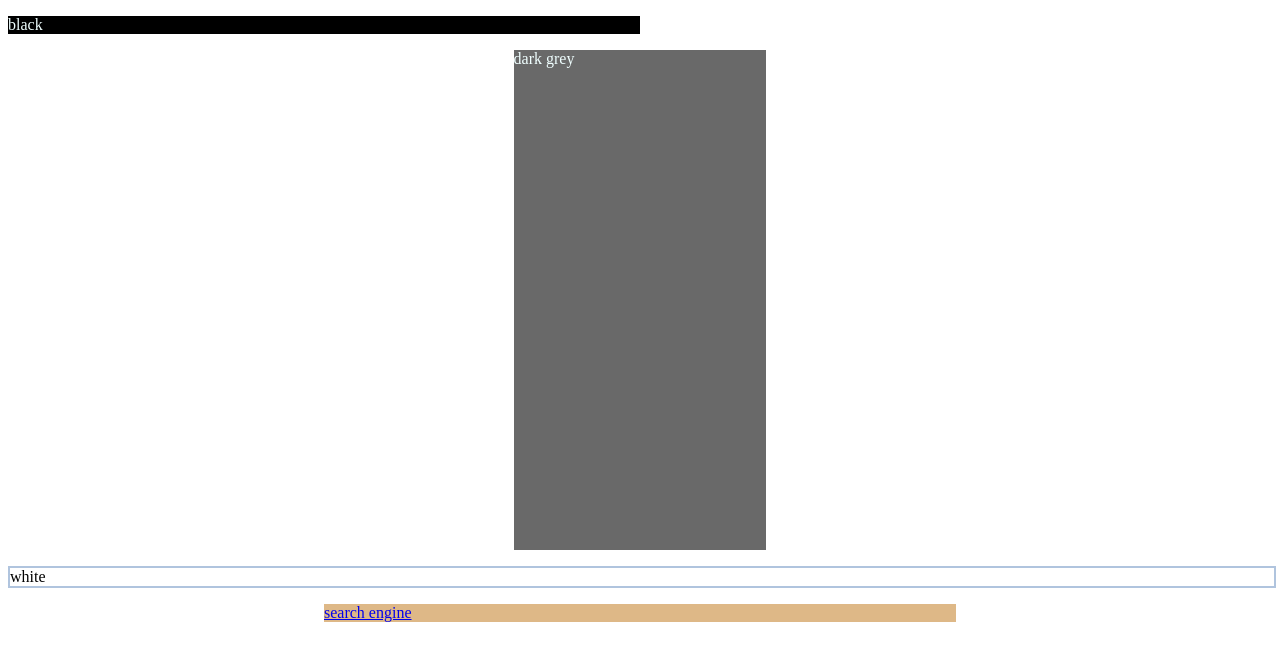
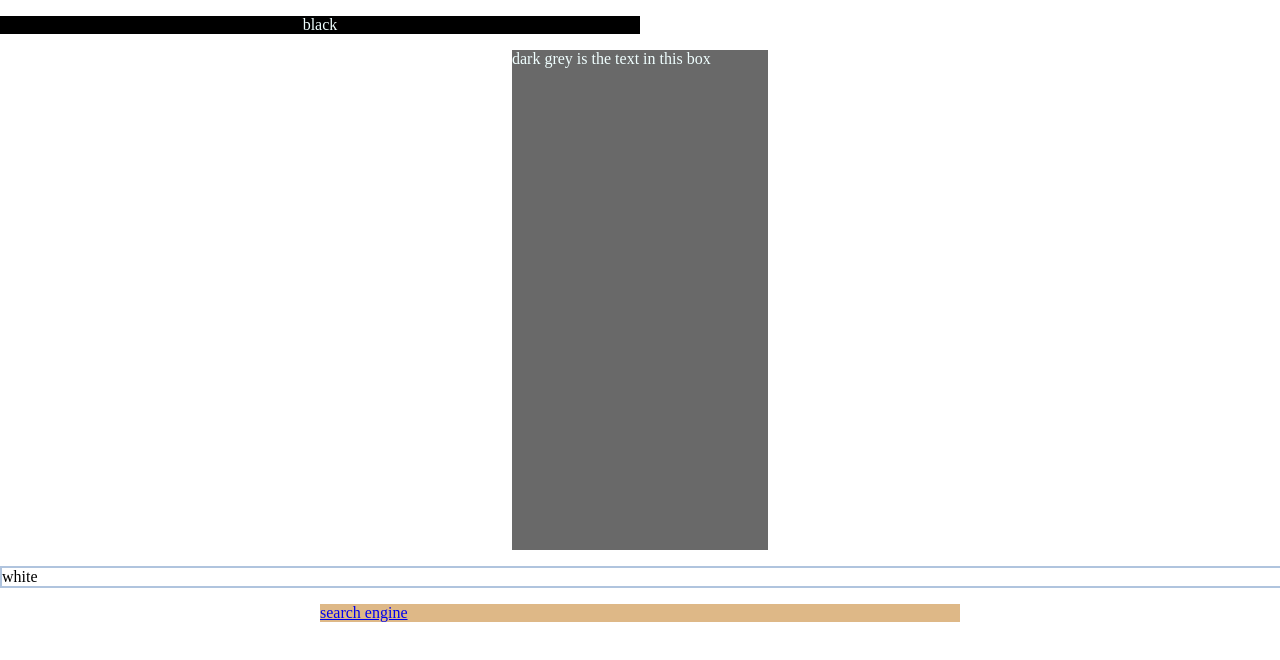
Before and after one commit to danieladelvos/css-spielplatz, a plain HTML site: page lessons/module-4-layout-and-positioning/index.html in a window 1280 px wide. Drawn offline with Linux system fonts and the light colour scheme.

Commit message:
module 4 positioning practice

```diff
--- a/lessons/module-4-layout-and-positioning/index.html
+++ b/lessons/module-4-layout-and-positioning/index.html
@@ -16,7 +16,7 @@
       black
     </p>
     <p class="darkGrey">
-      dark grey
+      dark grey is the text in this box
     </p>
     <p class="white">
       white
--- a/lessons/module-4-layout-and-positioning/styles.css
+++ b/lessons/module-4-layout-and-positioning/styles.css
@@ -1,6 +1,11 @@
+body {
+  margin: 0;
+}
+
 .black {
   background-color: black;
   color: azure;
+  text-align: center;
   width: 50%;
   max-width: 1000px;
 }
@@ -8,6 +13,7 @@
 .darkGrey {
   background-color: dimgrey;
   color: azure;
+  text-align: justify;
   width: 20%;
   height: 500px;
   margin-left: auto;
```
